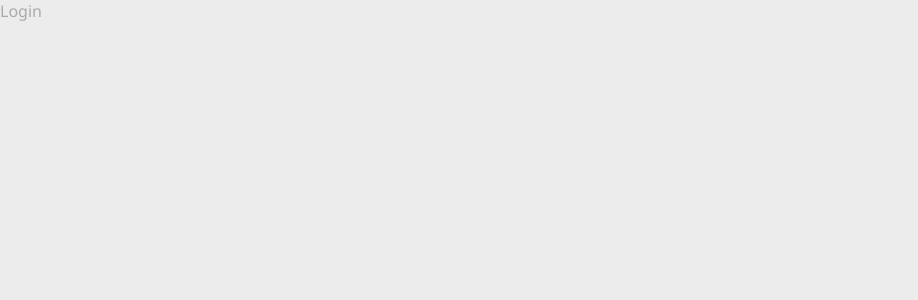
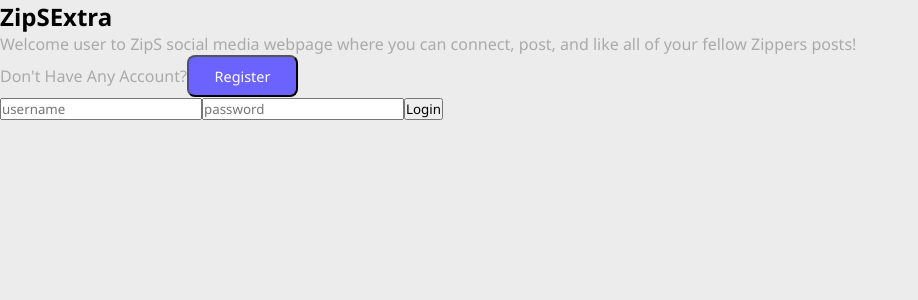
Before and after one commit to AngelShex/Project-3-ZipS, a React (Vite) app: page / in a window 1280 px wide. Shown: the top 300 px of the page, without its empty margins (0-918 px from the left). Built offline with nearby package versions, Linux system fonts and the light colour scheme.

Commit message:
working on fixing the login

```diff
--- a/src/pages/login/login.jsx
+++ b/src/pages/login/login.jsx
@@ -2,6 +2,20 @@ import React from 'react'
 
 export default function Login() {
     return (
-        <div>Login</div>
+        <div className='login'>
+            <div className="left">
+                <h2>ZipSExtra</h2>
+                <p>
+                    Welcome user to ZipS social media webpage where you can connect, post, and like all of your fellow Zippers posts!
+                </p>
+                <span>Don't Have Any Account?</span>
+                <button className='btn btn-primary'>Register</button>
+            </div>
+            <form className="right">
+             <input type="text" required placeholder='username' />
+             <input type="password" required placeholder='password' />
+             <button type='submit'>Login</button>
+            </form>
+        </div>
     )
 }
```
